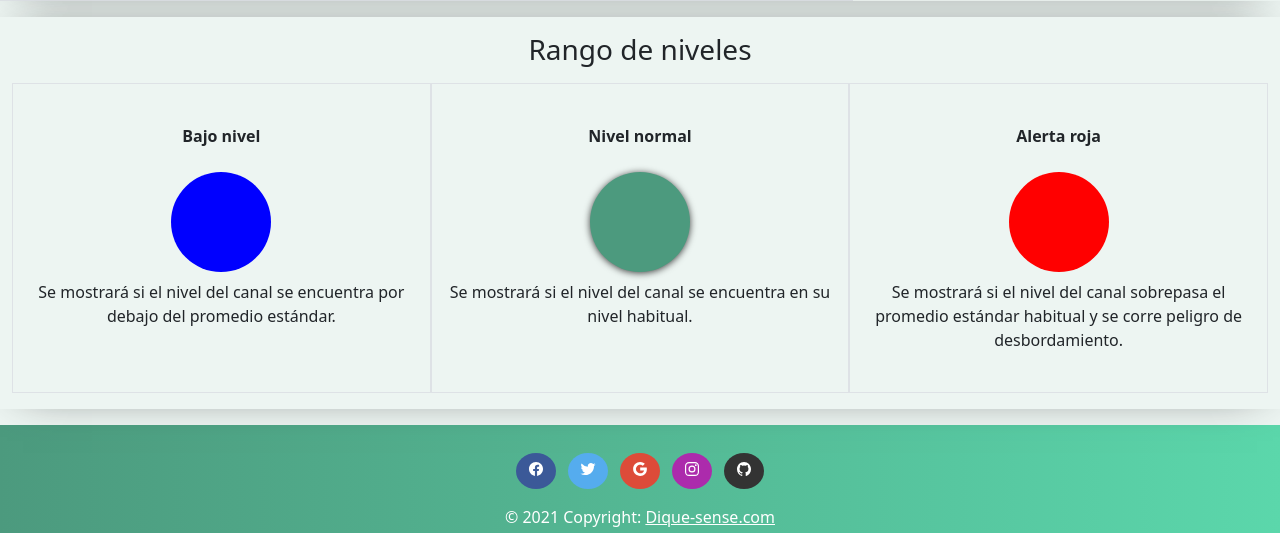
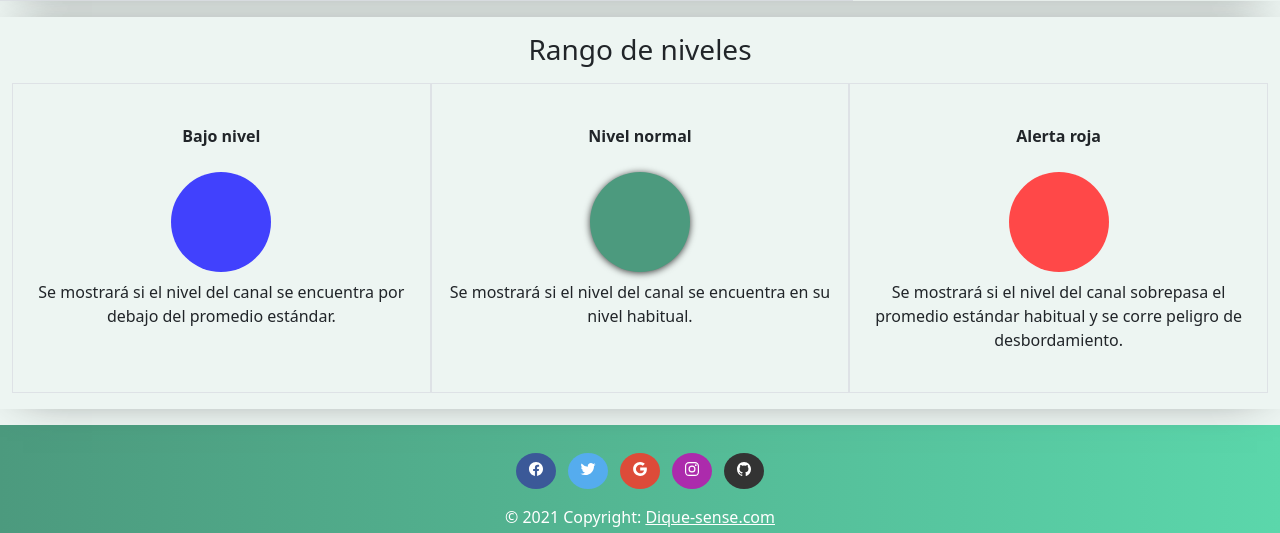
Before and after one commit to MiguelGuerra2/proyectoFinal, a Flask app: page /monitoreo/tiemporeal in a window 1280 px wide. Shown: the part 691-1224 px from the top of the page. Run offline with Flask 2, Linux system fonts and the light colour scheme; data that the repository does not hold is empty.

Commit message:
ultimas mod

```diff
--- a/templates/monitorear/realtime.html
+++ b/templates/monitorear/realtime.html
@@ -28,17 +28,17 @@
         <div class="row w-100 d-flex mx-auto pb-3">
             <div class="col-12 col-md-4 d-flex flex-column py-4 mx-auto border">
                 <p class="my-3 text-center"><b>Bajo nivel</b></p>
-                <div class="rounded-circle img-team mx-auto my-2" style="background-color: blue;"></div>
+                <div class="rounded-circle img-team mx-auto my-2" style="background-color: rgb(65, 65, 253);"></div>
                 <p class="text-center">Se mostrará si el nivel del canal se encuentra por debajo del promedio estándar.</p>
             </div>
             <div class="col-12 col-md-4 d-flex flex-column py-4 mx-auto border">
                 <p class="my-3 text-center"><b>Nivel normal</b></p>
-                <div class="rounded-circle bg-green img-team mx-auto my-2"></div>
+                <div class="rounded-circle bg-green img-team mx-auto my-2" style="background-color: #4C9A7E;"></div>
                 <p class="text-center">Se mostrará si el nivel del canal se encuentra en su nivel habitual.</p>
             </div>
             <div class="col-12 col-md-4 d-flex flex-column py-4 mx-auto border">
                 <p class="my-3 text-center"><b>Alerta roja</b></p>
-                <div class="rounded-circle img-team mx-auto my-2" style="background-color: red;"></div>
+                <div class="rounded-circle img-team mx-auto my-2" style="background-color: rgb(255, 72, 72);"></div>
                 <p class="text-center">Se mostrará si el nivel del canal sobrepasa el promedio estándar habitual y se corre peligro de desbordamiento.</p>
             </div>
         </div>
```
Also changed, not shown: static/js/graphics.js (+0 -12 lines), templates/monitorear/record.html (+4 -3 lines).
